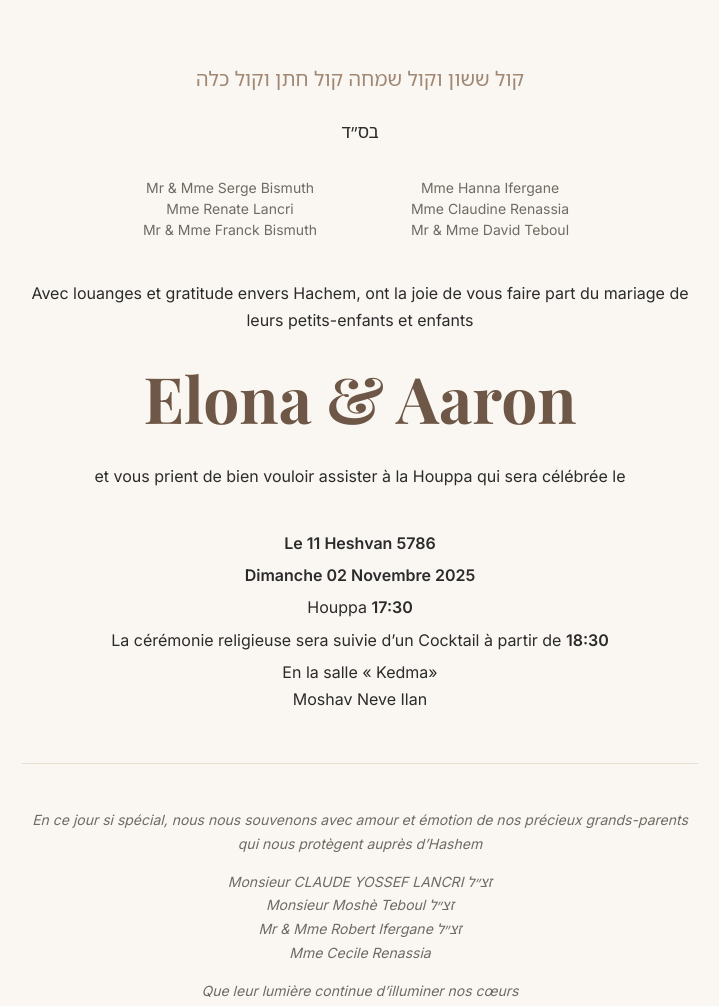
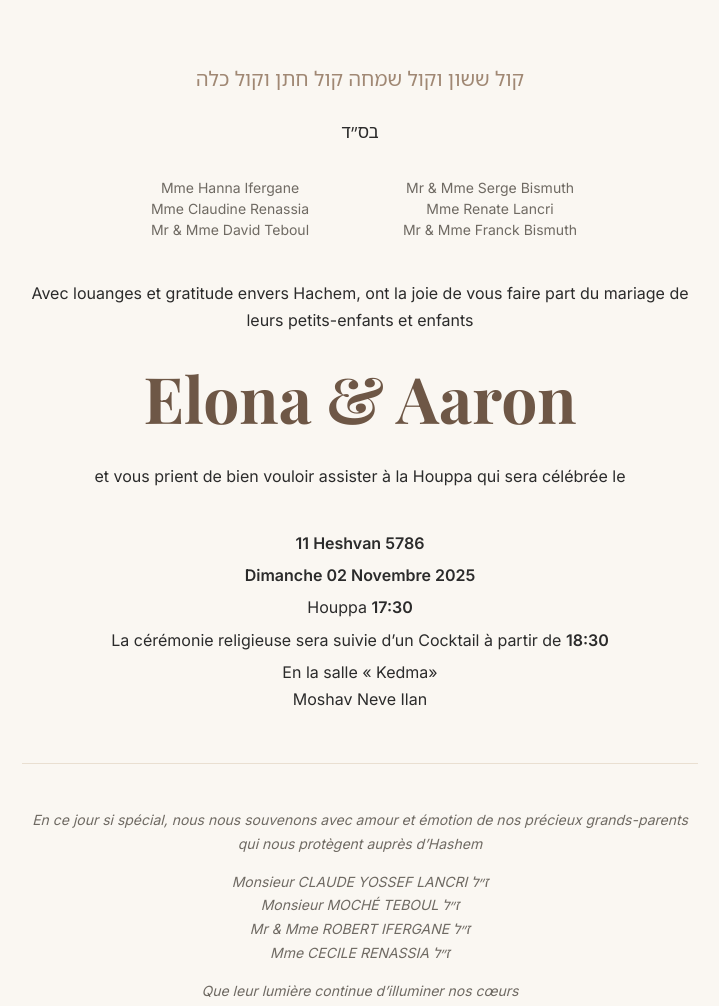
Before and after one commit to mezzaes-hub/elo-aaron, a plain HTML site: page index.html in a window 1280 px wide. Shown: the top 1006 px of the page, without its empty margins (280-999 px from the left). Drawn offline with nearby package versions, Linux system fonts and the light colour scheme.

Commit message:
ajustements de style

```diff
--- a/index.html
+++ b/index.html
@@ -201,8 +201,8 @@
             position: relative;
             width: 100%;
             /* Augmentation à 180% pour plus de hauteur initiale */
-            padding-top: 180%;
-            min-height: 850px;
+            padding-top: 135%;
+            min-height: 750px;
             /* Hauteur minimale pour garantir que tout s'affiche */
             background: #FCFAF6;
             overflow: hidden;
@@ -233,15 +233,16 @@
             <div class="bsd">בס״ד</div>
 
             <div class="family-groups">
+
+                <div>
+                    Mme Hanna Ifergane<br>
+                    Mme Claudine Renassia<br>
+                    Mr & Mme David Teboul
+                </div>
                 <div>
                     Mr & Mme Serge Bismuth<br>
                     Mme Renate Lancri<br>
                     Mr & Mme Franck Bismuth
-                </div>
-                <div>
-                    Mme Hanna Ifergane<br>
-                    Mme Claudine Renassia<br>
-                    Mr & Mme David Teboul
                 </div>
             </div>
 
@@ -253,7 +254,7 @@
             </div>
 
             <div class="event-details">
-                <p><strong>Le 11 Heshvan 5786</strong></p>
+                <p><strong>11 Heshvan 5786</strong></p>
                 <p><strong>Dimanche 02 Novembre 2025</strong></p>
                 <p>Houppa <strong>17:30</strong></p>
                 <p>La cérémonie religieuse sera suivie d’un Cocktail à partir de <strong>18:30</strong></p>
@@ -264,10 +265,10 @@
                 <p>En ce jour si spécial, nous nous souvenons avec amour et émotion de nos précieux grands-parents qui
                     nous protègent auprès d’Hashem</p>
                 <p>
-                    Monsieur CLAUDE YOSSEF LANCRI <span class="hebrew-char">זצ״ל</span><br>
-                    Monsieur Moshè Teboul <span class="hebrew-char">זצ״ל</span><br>
-                    Mr & Mme Robert Ifergane <span class="hebrew-char">זצ״ל</span><br>
-                    Mme Cecile Renassia
+                    Monsieur CLAUDE YOSSEF LANCRI <span class="hebrew-char">ז״ל</span><br>
+                    Monsieur MOCHÉ TEBOUL <span class="hebrew-char">ז״ל</span><br>
+                    Mr & Mme ROBERT IFERGANE <span class="hebrew-char">ז״ל</span><br>
+                    Mme CECILE RENASSIA <span class="hebrew-char">ז״ל</span>
                 </p>
                 <p>Que leur lumière continue d’illuminer nos cœurs</p>
             </div>
```
